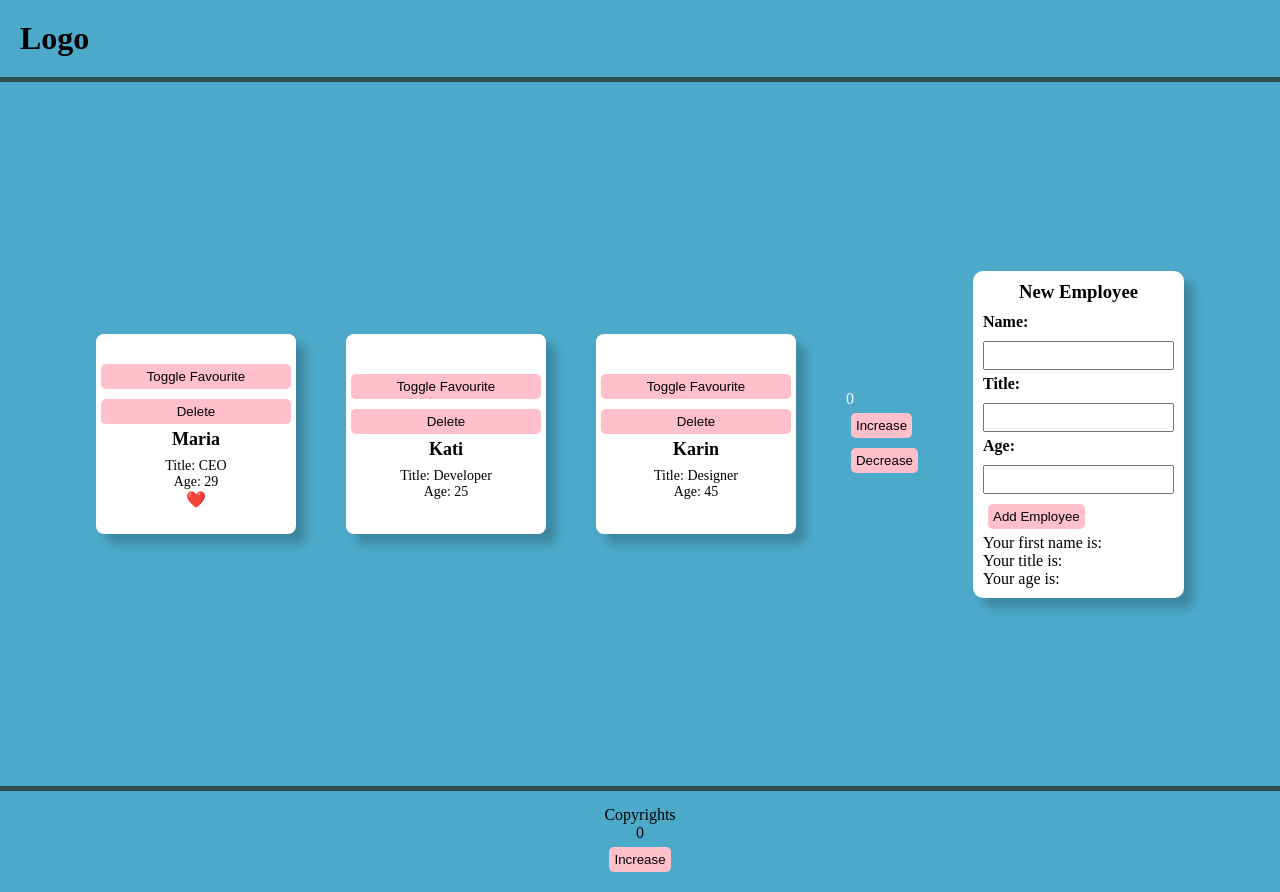
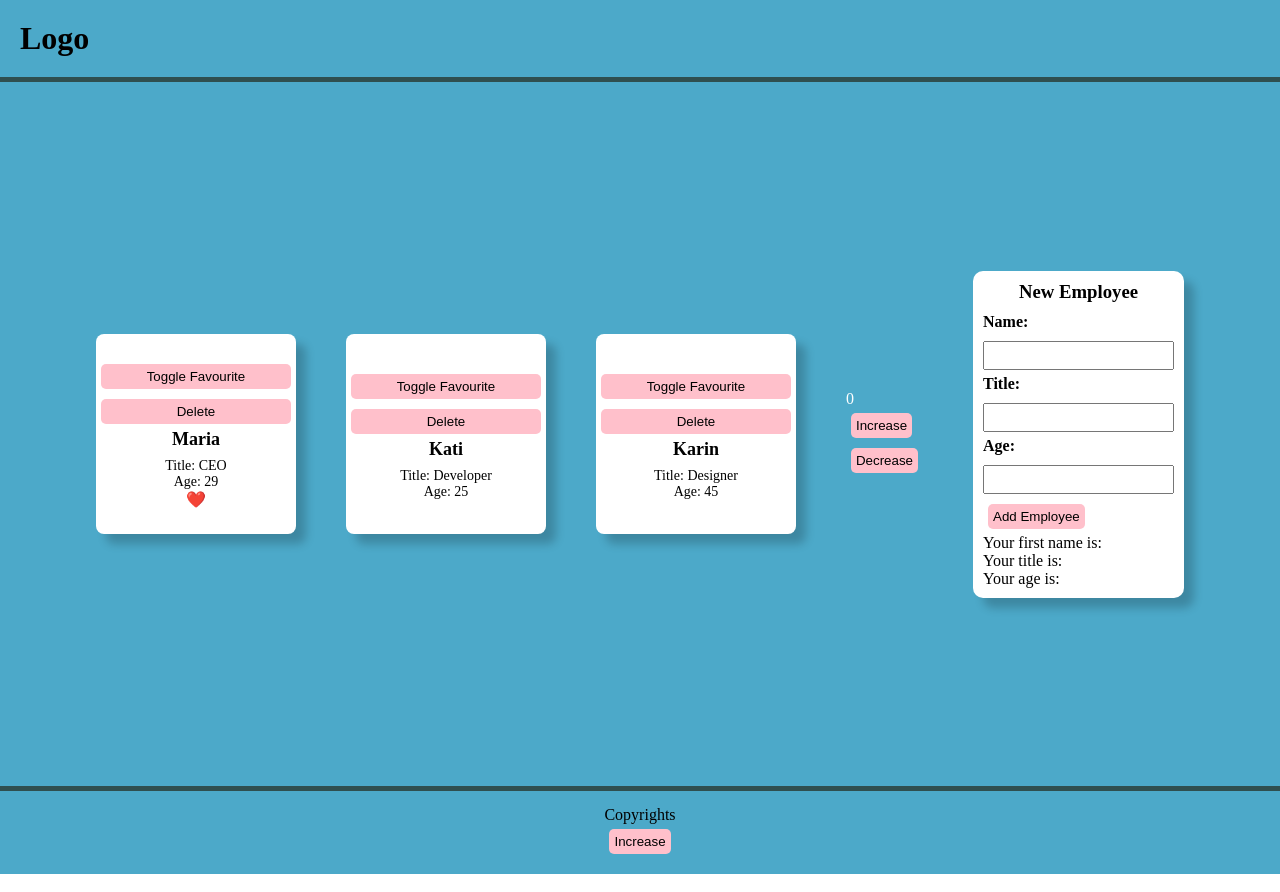
Before and after one commit to bean-123/react-test, a React (Vite) app: page / in a window 1280 px wide. Built offline with nearby package versions, Linux system fonts and the light colour scheme; data requests are answered from the project's data file.

Commit message:
Add Layout component and made some changes to Home

```diff
--- a/src/App.jsx
+++ b/src/App.jsx
@@ -1,8 +1,9 @@
-import { createBrowserRouter, RouterProvider } from "react-router";
+import { createBrowserRouter, Outlet, RouterProvider } from "react-router";
 import "./App.css";
 // import { BrowserRouter, Routes, Route, createBrowserRouter } from "react-router";
 import About from "./components/About";
 import Home from "./components/Home";
+import Layout from "./Layout";
 
 // function App() {
 //   return (
@@ -19,11 +20,18 @@
 const router = createBrowserRouter([
   {
     path: "/",
-    element: <Home />,
-  },
-  {
-    path: "/about",
-    element: <About />,
+    element: <Layout />,
+    children: [
+      {
+        path: "/",
+        index: true, // can only have one,its the home
+        element: <Home />,
+      },
+      {
+        path: "about",
+        element: <About />,
+      },
+    ],
   },
 ]);
 
--- /dev/null
+++ b/src/Layout.jsx
@@ -0,0 +1,15 @@
+import { Outlet } from "react-router";
+import Footer from "./components/Footer";
+import Header from "./components/Header";
+
+const Layout = ({ children }) => {
+  return (
+    <div>
+      <Header />
+      <Outlet />
+      <Footer />
+    </div>
+  );
+};
+
+export default Layout;
--- a/src/components/Home.jsx
+++ b/src/components/Home.jsx
@@ -61,7 +61,6 @@
   return (
     <>
       <div>
-        <Header />
         <div className="container">
           {employees.map((employee) => {
             console.log(employee); //if you want to do console.log or any edits the data you need to put this all in {}
@@ -89,7 +88,6 @@
             handleClick={handleClick}
           />
         </div>
-        <Footer count={count} setCount={setCount} />
       </div>
     </>
   );
```
